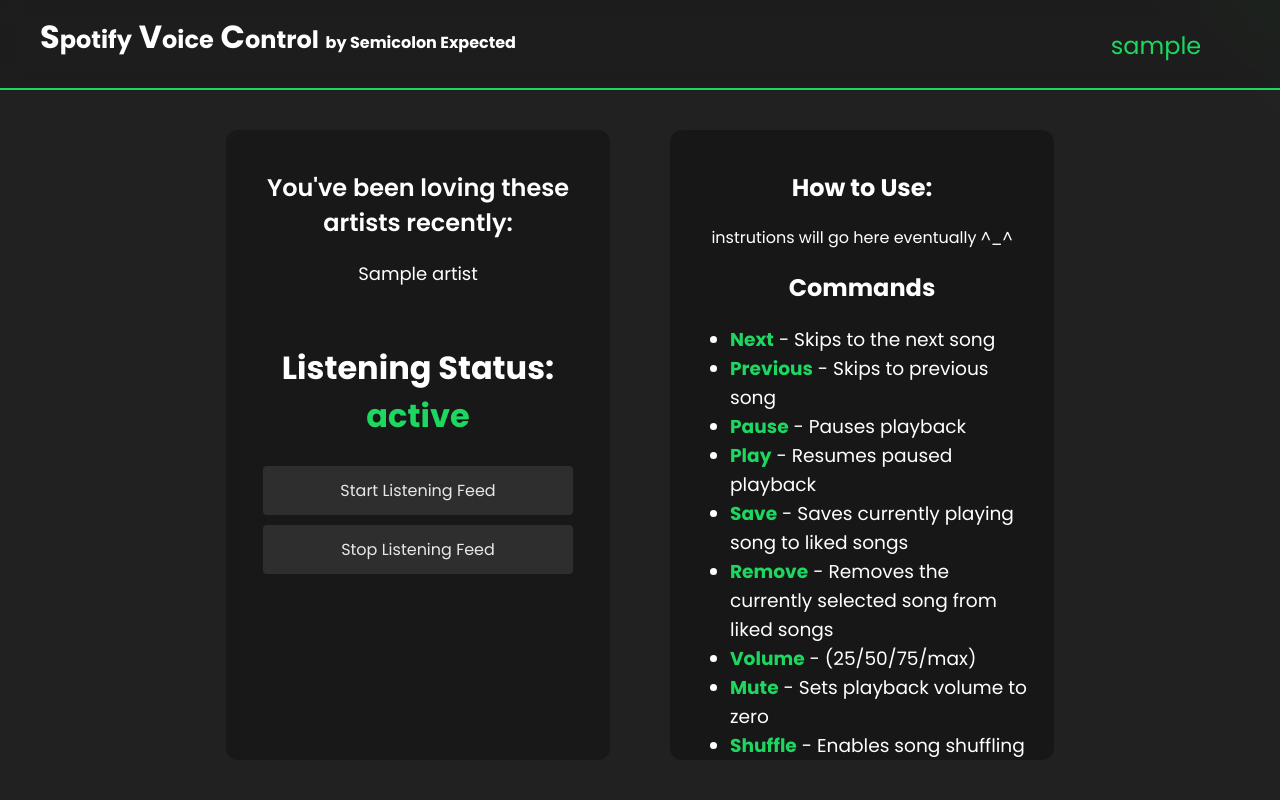
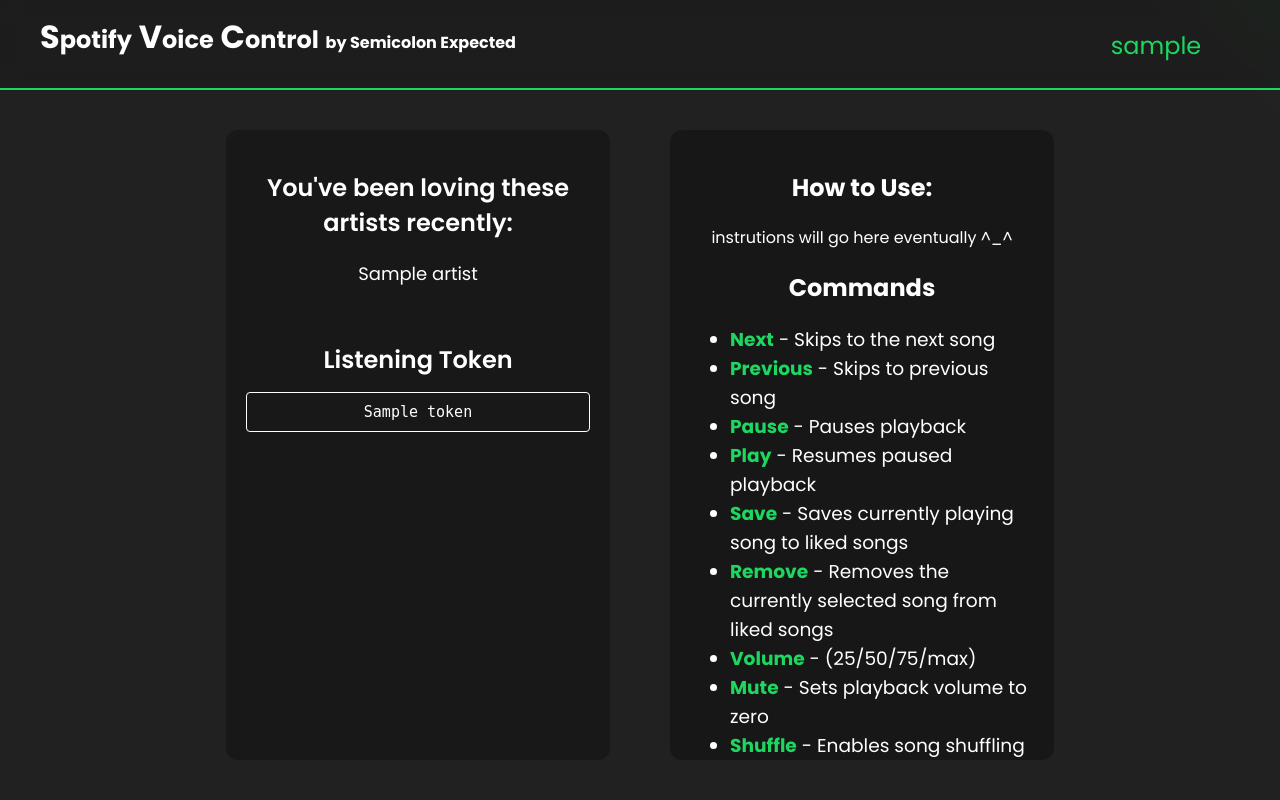
Before and after one commit to angellsoliss/semicolonExpected_deployment, a Flask app: template templates/functionality.html in a window 1280 px wide. Run offline with Flask 3, Linux system fonts and the light colour scheme; the template is opened without the code that fills it: most values are stand-ins (such as "Sample title", 1, 10 or a date in 2020).

Commit message:
changes from gitlab

```diff
--- a/app.py
+++ b/app.py
@@ -10,7 +10,6 @@ import urllib
 import requests
 from datetime import datetime
 import speech_recognition as sr
-import threading
 
 #load .env file, get client secret, id
 load_dotenv()
@@ -21,7 +20,7 @@ client_secret = os.getenv("CLIENT_SECRET")
 scope = 'user-modify-playback-state user-read-playback-state playlist-modify-public playlist-modify-private playlist-read-private playlist-read-collaborative user-library-read user-top-read'
 
 
-REDIRECT_URI = "https://semicolonexpected-deployment.onrender.com/access_token"
+REDIRECT_URI = "http://localhost:5000/access_token"
 
 #store access token in flask session
 cache_handler = FlaskSessionCacheHandler(session)
@@ -48,66 +47,6 @@ AUTH_URL = "https://accounts.spotify.com/authorize"
 
 #url to refresh token
 TOKEN_URL = "https://accounts.spotify.com/api/token"
-
-global listening
-listening = False
-
-def listen_for_commands(access_token):
-    global listening
-
-    #create spotipy object, pass access token
-    sp = spotipy.Spotify(auth=access_token)
-
-    commands = {
-        "next": sp.next_track,
-        "previous": sp.previous_track,
-        "pause": sp.pause_playback,
-        "play": sp.start_playback,
-        "mute": lambda: sp.volume(volume_percent=0),
-        "volume 25": lambda: sp.volume(volume_percent=25),
-        "volume 50": lambda: sp.volume(volume_percent=50),
-        "volume 75": lambda: sp.volume(volume_percent=75),
-        "volume max": lambda: sp.volume(volume_percent=100),
-    }
-
-    with sr.Microphone() as source:
-        r.adjust_for_ambient_noise(source, duration=0.7)
-
-        while True:
-            if not listening:
-                print("Listening feed stopped")
-                #exit if not listening
-                return
-
-            try:
-                    #capture speech only if still listening
-                    if not listening:
-                        print("Stopped before processing audio")
-                        return
-
-                    print("Listening for speech...")
-                    audio = r.listen(source, timeout=15, phrase_time_limit=20)
-
-                    if not listening:
-                        print("stopped before processing recognized speech")
-                        return
-
-                    speech = r.recognize_google(audio).lower()
-                    print(f"Recognized command: {speech}")
-
-                    #handle commands
-                    action = commands.get(speech)
-                    if action:
-                        action()
-                    else:
-                        print(f"Unknown command: {speech}")
-
-            except sr.RequestError as e:
-                print(f"Could not request results: {e}")
-            except sr.UnknownValueError:
-                print("Could not understand audio")
-            except Exception as ex:
-                print(f"Unexpected error: {ex}")
 
 #homepage, what the user sees before they log in with spotify
 @app.route('/')
@@ -205,65 +144,22 @@ def display_name_playlists():
     #timeout after 10 seconds
     sp = spotipy.Spotify(auth_manager=sp_oauth, auth=session['access_token'], requests_timeout=10)
 
-    #get listening status for display, set to not listening by default by default
-    global listening_status
-    listening_status = "Not Listening"
-
-    #check listening status, set display to match
-    if listening:
-        listening_status = "Listening"
-    else:
-        listening_status = "Not Listening"
-
     #get user information
     global username
     username = sp.current_user()['display_name']
     response = sp.current_user_top_artists(limit=10)
     global top_artists
     top_artists = [artist['name'] for artist in response['items']]
+    token = session['access_token']
 
     #print info, used for debugging
     print(username)
     print(top_artists)
+    print(session['access_token'])
 
     #render html page, pass username and user_email variables so they can be displayed
-    return render_template('functionality.html', username=username, top_artists=top_artists, listening_status=listening_status)
-
-@app.route('/startListening')
-def startListening():
-    global listening, listening_thread
-
-    if not listening:
-        listening = True
-        #fetch access token from session
-        access_token = session.get('access_token')
-        if access_token:
-            #start listening thread
-            listening_thread = threading.Thread(target=listen_for_commands, args=(access_token,))
-            listening_thread.start()
-            global listening_status
-            listening_status = "Listening"
-            print("Listening started")
-        else:
-            #redirect to login if access token is not found
-            return redirect('/login')
-    else:
-        print("already listening")
-
-    return render_template('functionality.html', username=username, top_artists=top_artists, listening_status=listening_status)
-
-@app.route('/stopListening')
-def stopListening():
-    global listening
-    listening = False
-    global listening_status
-    listening_status = "Not Listening"
-
-    #flush any ongoing operations
-    r.energy_threshold = 4000
-    print("Listening stopped by user")
-    return render_template('functionality.html', username=username, top_artists=top_artists, listening_status=listening_status)
+    return render_template('functionality.html', username=username, top_artists=top_artists, token=token)
 
 #run app
 if __name__ == '__main__':
-    app.run()
+    app.run(host='0.0.0.0', debug=True)
--- a/requirements.txt
+++ b/requirements.txt
@@ -5,7 +5,6 @@ charset-normalizer==3.4.0
 click==8.1.7
 colorama==0.4.6
 comtypes==1.4.8
-espeakng==1.0.3
 Flask==3.1.0
 gunicorn==23.0.0
 idna==3.10
@@ -13,9 +12,10 @@ itsdangerous==2.2.0
 Jinja2==3.1.4
 MarkupSafe==3.0.2
 packaging==24.2
-PyAudio==0.2.14
+pypiwin32==223
 python-dotenv==1.0.1
 pyttsx3==2.98
+pywin32==308
 redis==5.2.0
 requests==2.32.3
 SpeechRecognition==3.11.0
--- a/static/css/main.css
+++ b/static/css/main.css
@@ -201,6 +201,16 @@ body {
     position: relative;
 }
 
+.token-box {
+    padding: 10px;
+    word-wrap: break-word;
+    overflow-wrap: break-word;
+    border-radius: 4px;
+    font-family: monospace;
+    font-size: 15px;
+    border: 1px solid white;
+    white-space: pre-wrap;
+}
 
 
 .pill{
--- a/templates/functionality.html
+++ b/templates/functionality.html
@@ -36,17 +36,8 @@
                 {% endfor %}
             </ol>
         <br>
-        <h1>Listening Status: <span class="emphasize">{{ listening_status }}</span></h1>
-        <form action="/startListening">
-            <button type="submit">
-                Start Listening Feed
-            </button>
-        </form>
-        <form action="/stopListening">
-            <button type="submit">
-                Stop Listening Feed
-            </button>
-        </form>
+        <h2>Listening Token</h2>
+        <p class="token-box">{{ token }}</p>
     </div>
 
     <!--Commands -->
```
Also changed, not shown: listeningWidget.py (added, +181 -0 lines), 1 other file.
